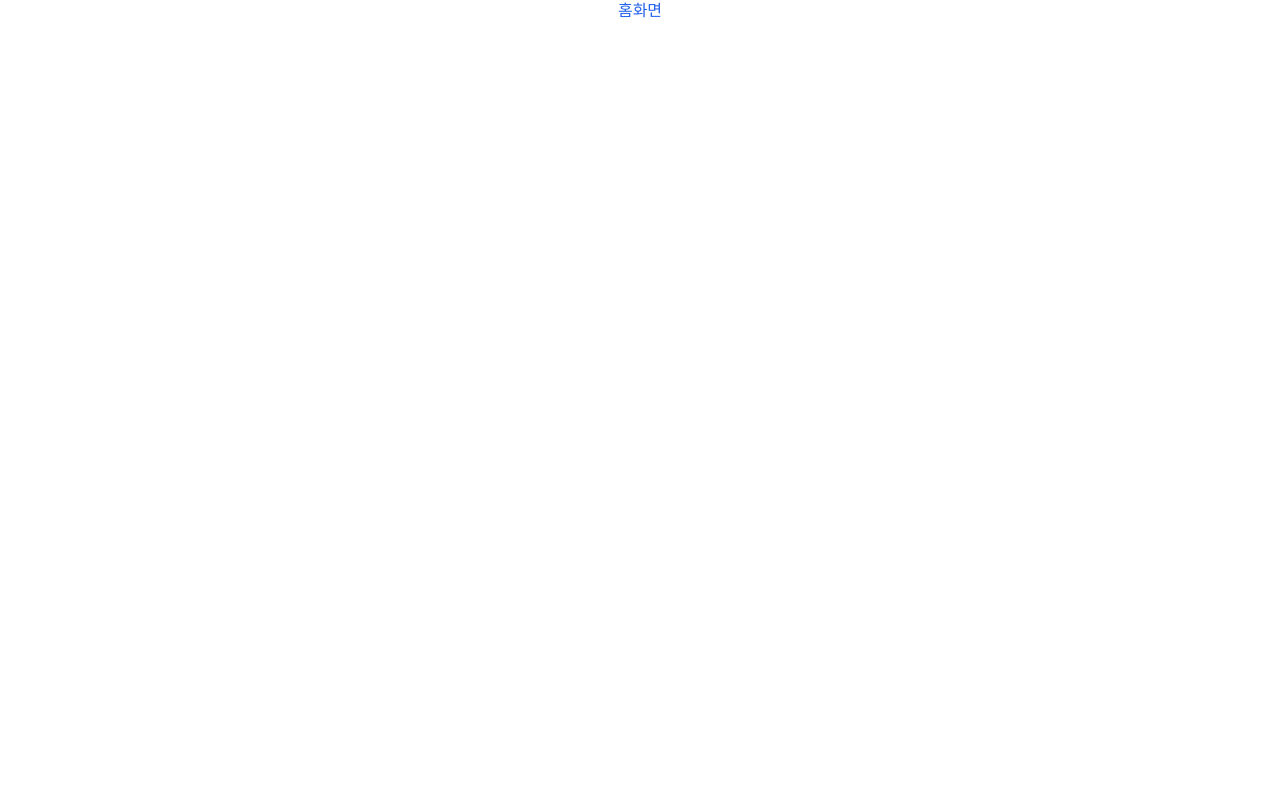
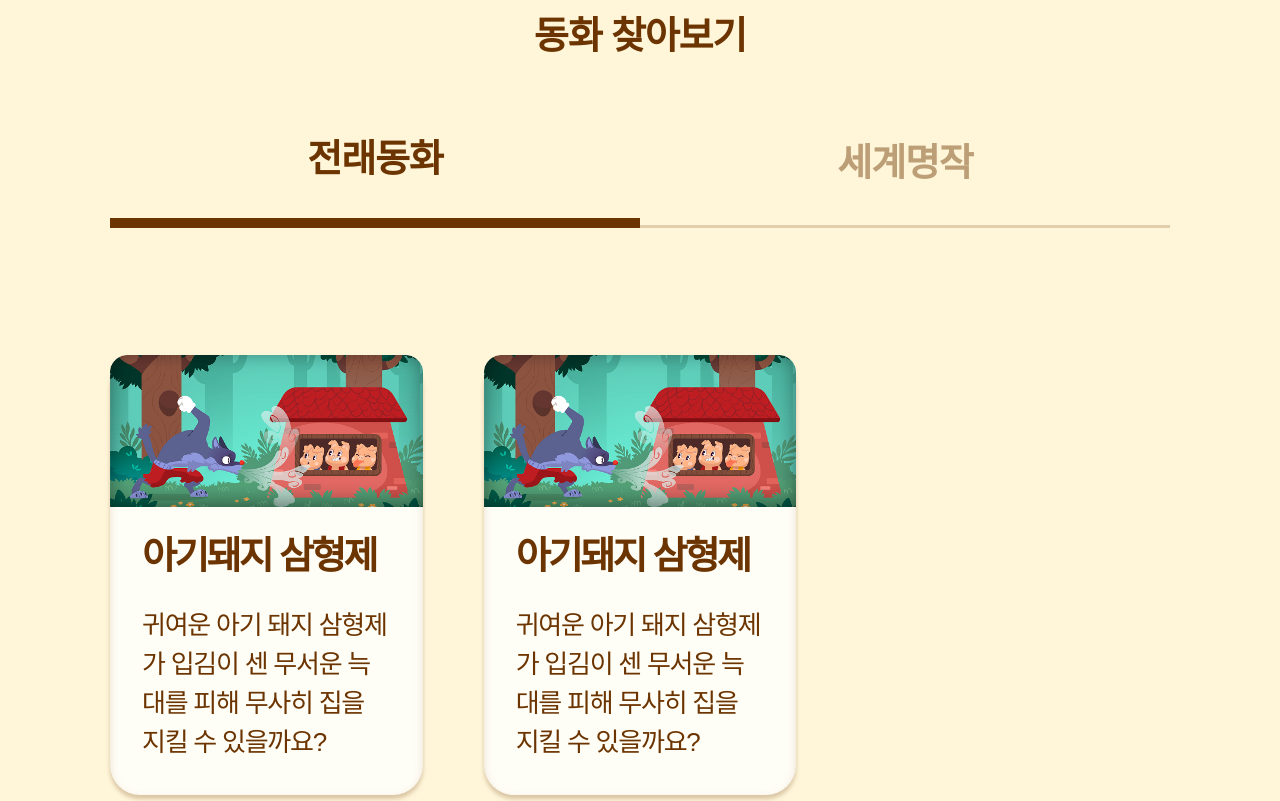
Before and after one commit to 25-capstone-design-kyonggiBucks/Web, a Next.js app: page /home in a window 1280 px wide. Shown: the part 219-1020 px from the top of the page. Before the commit the page ends 940 px from the top, so only its background shows below. Built offline with nearby package versions, Linux system fonts and the light colour scheme; a web font is replaced by a local one.

Commit message:
feat: 홈화면 구현

```diff
--- a/app/(with-navbar)/home/page.tsx
+++ b/app/(with-navbar)/home/page.tsx
@@ -1,7 +1,98 @@
+"use client";
+
+import Image from "next/image";
+import booksData from "../mocks/bookList.json";
+import { useState } from "react";
+const MOCK_BOOKS = booksData.data;
+
 export default function Home() {
+  const [currentType, setCurrentType] = useState<"FOLKTALE" | "CLASSIC">(
+    "FOLKTALE"
+  );
+  const [page, setPage] = useState(1);
+  const itemsPerPage = 6;
+
+  const filteredBooks = MOCK_BOOKS.filter(
+    (book) => book.bookType === currentType
+  );
+  const totalPages = Math.ceil(filteredBooks.length / itemsPerPage);
+  const startIndex = (page - 1) * itemsPerPage;
+  const displayedBooks = filteredBooks.slice(
+    startIndex,
+    startIndex + itemsPerPage
+  );
+
+  const handleTabChange = (type: "FOLKTALE" | "CLASSIC") => {
+    setCurrentType(type);
+    setPage(1);
+  };
+
   return (
-    <div className="grid grid-rows-[20px_1fr_20px] items-center justify-items-center min-h-screen p-8 pb-20 gap-16 sm:p-20 font-[family-name:var(--font-geist-sans)] text-blue-600">
-      홈화면
+    <div className="flex flex-col min-h-screen items-center justify-start text-text-brown font-nanum bg-sub-color tracking-[-0.071em] px-[110px]">
+      <h1 className="text-[38px] font-extrabold mt-[87px] mb-[66px]">
+        동화 찾아보기
+      </h1>
+
+      {/* 탭 버튼 */}
+      <div className="flex w-full justify-center font-extrabold text-[38px] mb-[127px]">
+        <button
+          onClick={() => handleTabChange("FOLKTALE")}
+          className={`w-full pb-[30px] ${
+            currentType === "FOLKTALE"
+              ? "border-b-[10px] border-b-text-brown opacity-[1]"
+              : "border-b-[3px] border-b-[rgba(108,52,1,0.45)] opacity-[0.45]"
+          }`}
+        >
+          전래동화
+        </button>
+        <button
+          onClick={() => handleTabChange("CLASSIC")}
+          className={`w-full pb-[30px] ${
+            currentType === "CLASSIC"
+              ? "border-b-[10px] border-b-text-brown opacity-[1]"
+              : "border-b-[3px] border-b-[rgba(108,52,1,0.45)] opacity-[0.45]"
+          }`}
+        >
+          세계명작
+        </button>
+      </div>
+
+      {/* 동화 카드 그리드 */}
+      <div className="grid grid-cols-3 gap-[61px] w-full ">
+        {displayedBooks.map((book) => (
+          <div
+            key={book.bookId}
+            className="rounded-[30px] bg-[#FFFEF6] shadow-[0px_4px_4px_rgba(108,52,1,0.25),_inset_0px_4px_10px_rgba(108,52,1,0.15)] text-center flex flex-col"
+          >
+            <div className="relative w-full aspect-[526/256] mb-[21px]">
+              <Image src={book.imageURL} alt={book.title} fill />
+            </div>
+            <div className="flex flex-col px-[32px] pb-[33px] text-start">
+              <h3 className="text-[38px] font-extrabold leading-normal tracking-[-0.071em]">
+                {book.title}
+              </h3>
+              <p className="text-[26px] font-normal tracking-[-0.048em] mt-[21px]">
+                {book.summary}
+              </p>
+            </div>
+          </div>
+        ))}
+      </div>
+
+      {/* 페이지네이션 - 임시 */}
+      <div className="flex gap-[40px] my-[60px]">
+        {Array.from({ length: totalPages }, (_, i) => i + 1).map((num) => (
+          <button
+            key={num}
+            onClick={() => setPage(num)}
+            className={`text-[38px] font-extrabold leading-normal pl-[27px] pt-[15px] pr-[29px] pb-[9px] rounded-full ${
+              page === num ? "bg-main-color" : "bg-gray-200"
+            }`}
+          >
+            {num}
+          </button>
+        ))}
+      </div>
     </div>
   );
 }
--- /dev/null
+++ b/app/(with-navbar)/mocks/bookList.json
@@ -0,0 +1,70 @@
+{
+  "success": true,
+  "status": "OK",
+  "message": null,
+  "data": [
+    {
+      "bookId": 1,
+      "title": "아기돼지 삼형제",
+      "bookType": "FOLKTALE",
+      "summary": "귀여운 아기 돼지 삼형제가 입김이 센 무서운 늑대를 피해 무사히 집을 지킬 수 있을까요?",
+      "imageURL": "/images/baby-pig.png"
+    },
+    {
+      "bookId": 2,
+      "title": "빨간모자와 늑대",
+      "bookType": "CLASSIC",
+      "summary": "빨간모자는 아픈 할머니를 위해 병문안을가던 와중 숲 속에서 늑대를 만나게 되는데...",
+      "imageURL": "/images/red-hat.png"
+    },
+    {
+      "bookId": 3,
+      "title": "빨간모자와 늑대",
+      "bookType": "CLASSIC",
+      "summary": "빨간모자는 아픈 할머니를 위해 병문안을가던 와중 숲 속에서 늑대를 만나게 되는데...",
+      "imageURL": "/images/red-hat.png"
+    },
+    {
+      "bookId": 4,
+      "title": "아기돼지 삼형제",
+      "bookType": "FOLKTALE",
+      "summary": "귀여운 아기 돼지 삼형제가 입김이 센 무서운 늑대를 피해 무사히 집을 지킬 수 있을까요?",
+      "imageURL": "/images/baby-pig.png"
+    },
+    {
+      "bookId": 5,
+      "title": "빨간모자와 늑대",
+      "bookType": "CLASSIC",
+      "summary": "빨간모자는 아픈 할머니를 위해 병문안을가던 와중 숲 속에서 늑대를 만나게 되는데...",
+      "imageURL": "/images/red-hat.png"
+    },
+    {
+      "bookId": 6,
+      "title": "빨간모자와 늑대",
+      "bookType": "CLASSIC",
+      "summary": "빨간모자는 아픈 할머니를 위해 병문안을가던 와중 숲 속에서 늑대를 만나게 되는데...",
+      "imageURL": "/images/red-hat.png"
+    },
+    {
+      "bookId": 7,
+      "title": "빨간모자와 늑대",
+      "bookType": "CLASSIC",
+      "summary": "빨간모자는 아픈 할머니를 위해 병문안을가던 와중 숲 속에서 늑대를 만나게 되는데...",
+      "imageURL": "/images/red-hat.png"
+    },
+    {
+      "bookId": 8,
+      "title": "빨간모자와 늑대",
+      "bookType": "CLASSIC",
+      "summary": "빨간모자는 아픈 할머니를 위해 병문안을가던 와중 숲 속에서 늑대를 만나게 되는데...",
+      "imageURL": "/images/red-hat.png"
+    },
+    {
+      "bookId": 9,
+      "title": "빨간모자와 늑대",
+      "bookType": "CLASSIC",
+      "summary": "빨간모자는 아픈 할머니를 위해 병문안을가던 와중 숲 속에서 늑대를 만나게 되는데...",
+      "imageURL": "/images/red-hat.png"
+    }
+  ]
+}
```
Also changed, not shown: public/images/baby-pig.png (added), public/images/red-hat.png (added).
